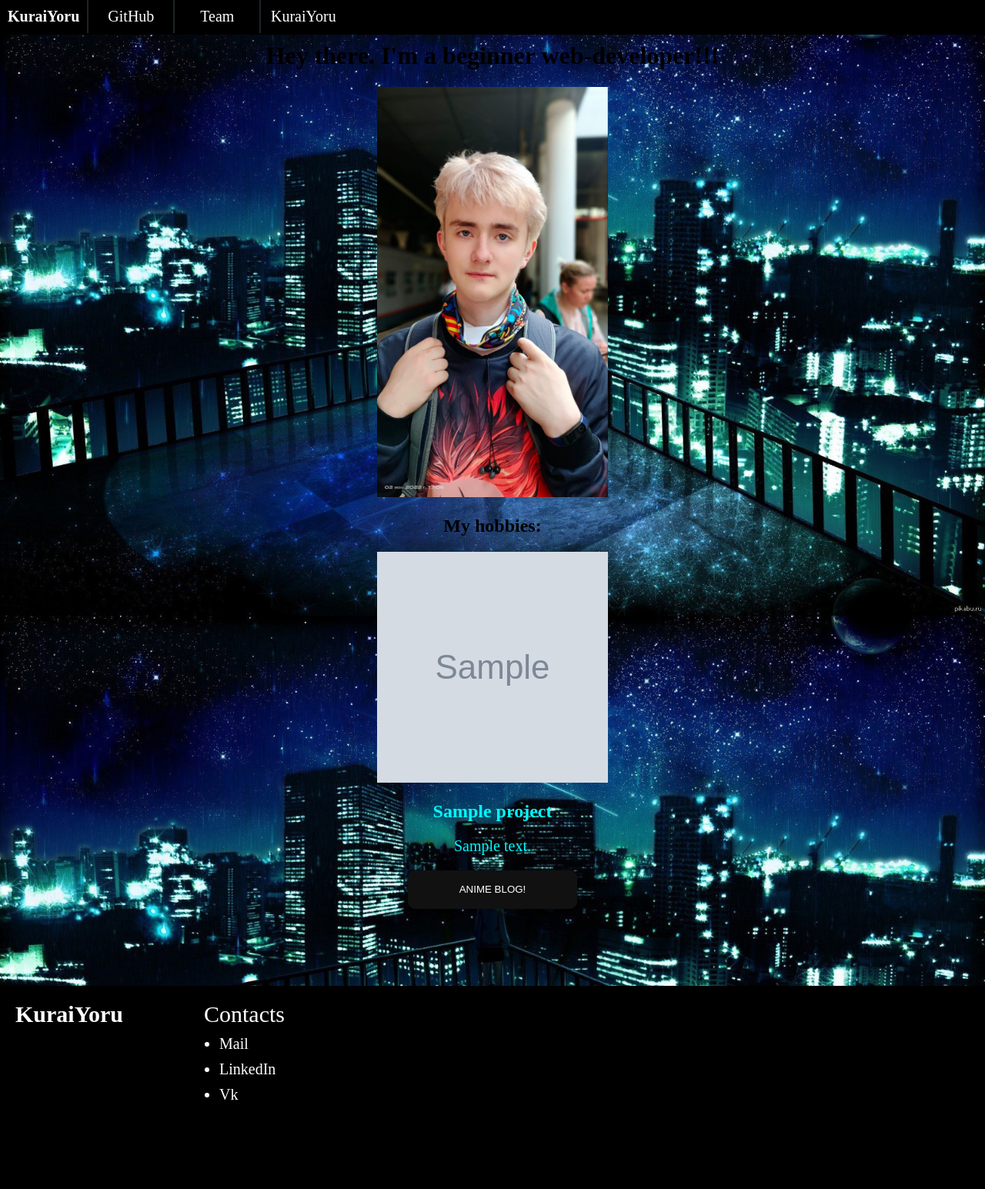
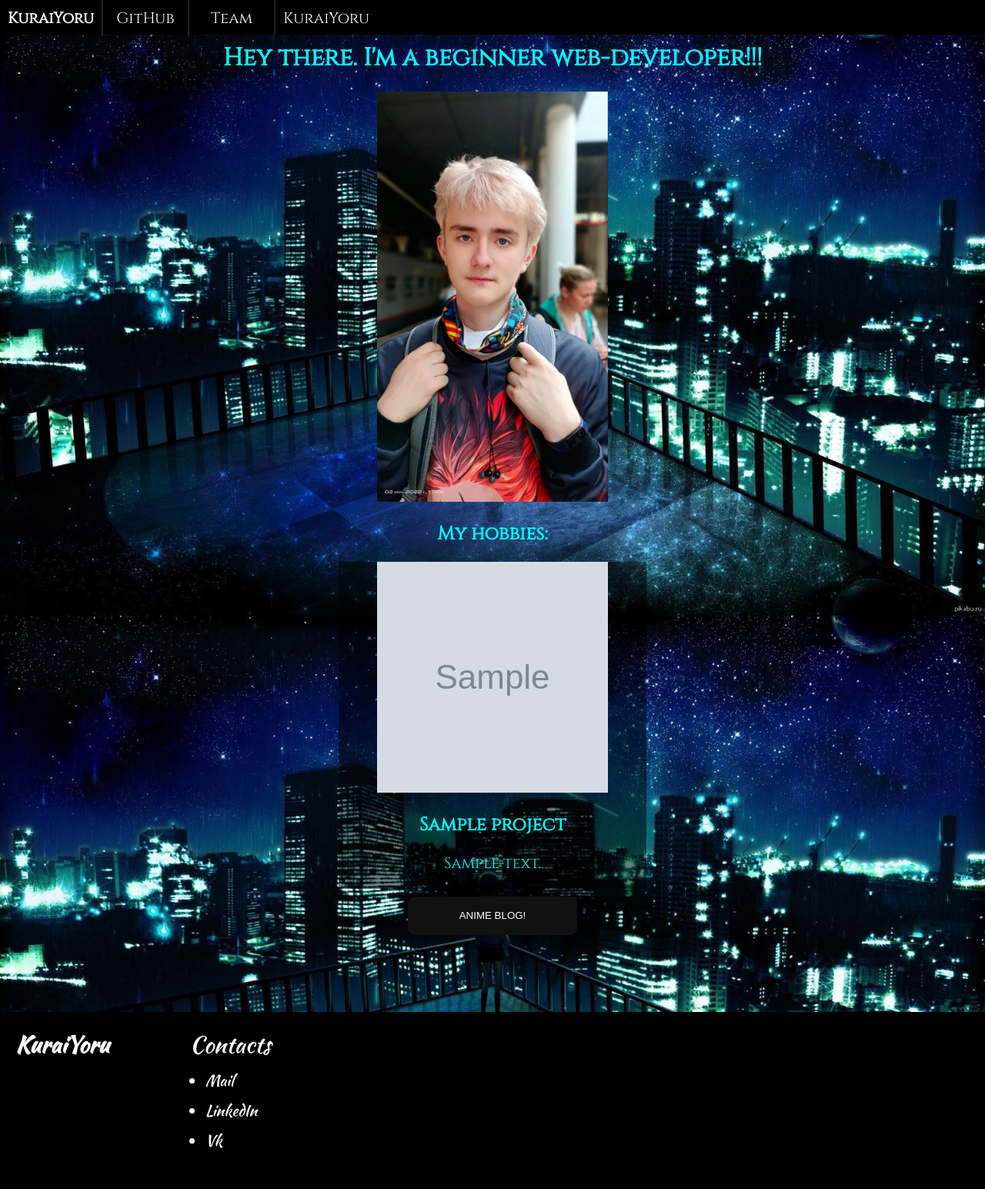
Before and after one commit to KuraiYoru/Personal-site, a Django app: page / in a window 1280 px wide. Shown: the whole page at 77% size. Before the commit the page ends 1481 px from the top, so only its background shows below. Run offline with Django 4.2, Linux system fonts and the light colour scheme; tables that the repository leaves empty hold one stand-in row (Sample ...).

Commit message:
14.06.2002

```diff
--- a/portfolio/static/portfolio/style.css
+++ b/portfolio/static/portfolio/style.css
@@ -25,7 +25,7 @@ p {
 }
 
 #BLOG {
-  color: #00fbfe;
+  color: red;
   text-decoration: none;
   background-color: rgba(0,0,0,0.5);
 }
--- a/static/portfolio/style.css
+++ b/static/portfolio/style.css
@@ -6,7 +6,7 @@ body {
   min-height: 100%;
   width: 100%;
   margin-left: 0;
-  font-family: "Bree Serif" serif;
+  font-family: 'Cinzel', serif;
   margin-bottom: 0px;
 
 }
@@ -25,8 +25,9 @@ p {
 }
 
 #BLOG {
-  color: black;
+  color: red;
   text-decoration: none;
+  background-color: rgba(0,0,0,0.5);
 }
 
 .header {
@@ -40,6 +41,7 @@ p {
   padding-top: 0;
   width: 100%;
   height: 45px;
+  font-family: 'Cinzel', serif;
 }
 
 .main {
@@ -47,15 +49,22 @@ p {
   padding-bottom: 100px;
   text-align: center;
   flex: 1 0 auto;
+  color: #00fbfe;
 }
+
+
+/* .main p {
+  background: #;
+} */
 
 .footer {
   background-color: black;
   color: white;
   width: 100%;
-  height: 200px;
+  height: 230px;
   flex: 0 0 auto;
   font-size: 20px !important;
+  font-family: 'Kaushan Script', cursive;
 }
 
 .table {
@@ -194,14 +204,13 @@ a:hover {
 }
 
 .photoes:hover {
-  box-shadow:
-    1px 1px #003366,
-    2px 2px #003366,
-    3px 3px #003366,
-    4px 4px #003366,
-    5px 5px #003366,
-    6px 6px #003366,
-    7px 7px #003366;
   -webkit-transform: translateX(-7px);
   transform: translateX(-7px);
+  -webkit-box-shadow: 13px 13px 8px 0px #00fbfe;
+  -moz-box-shadow: 13px 13px 8px 0px #00fbfe;
+  box-shadow: 13px 13px 8px 0px #00fbfe;
 }
+
+.anime-btn {
+  margin-top: 10px;
+}
```
Also changed, not shown: other parts of static/portfolio/style.css (+2 -1 lines), portfolio/templates/portfolio/home.html (line endings or trailing spaces).
